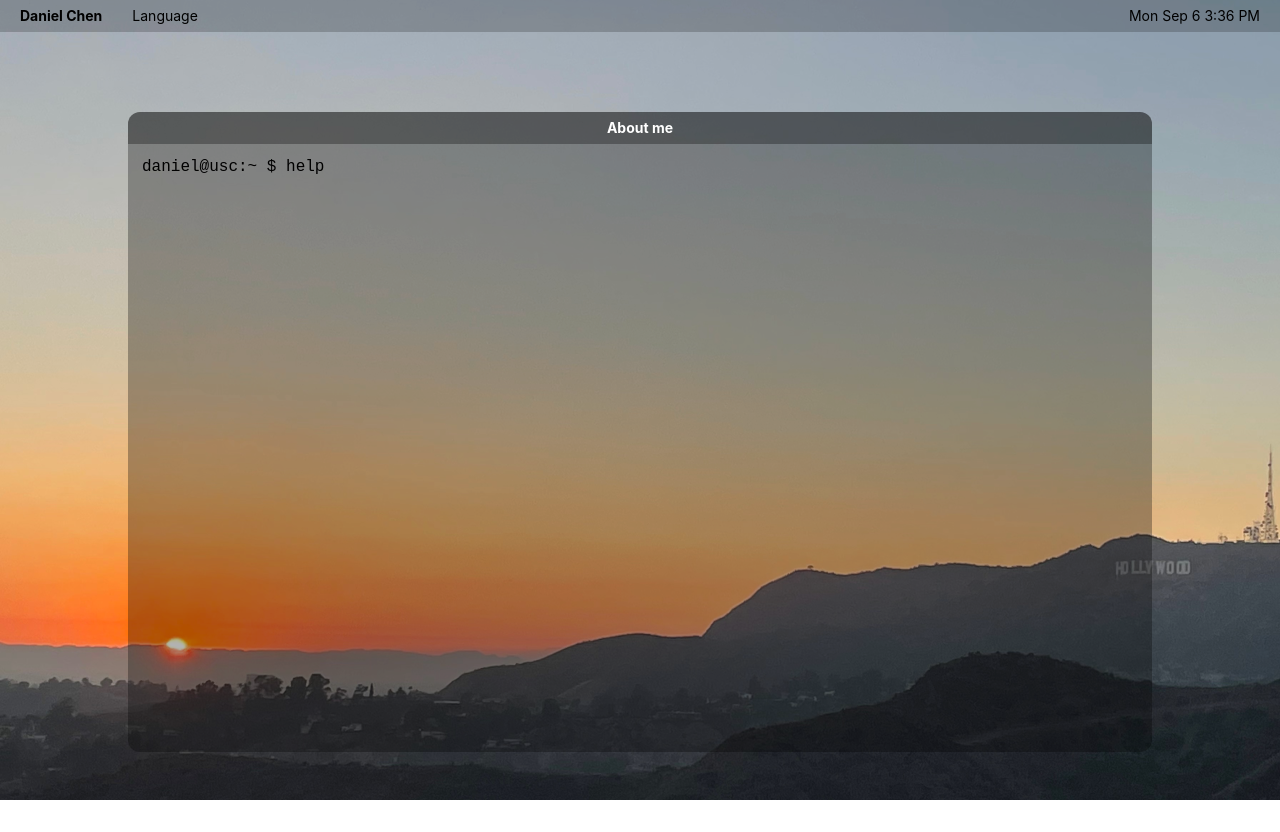
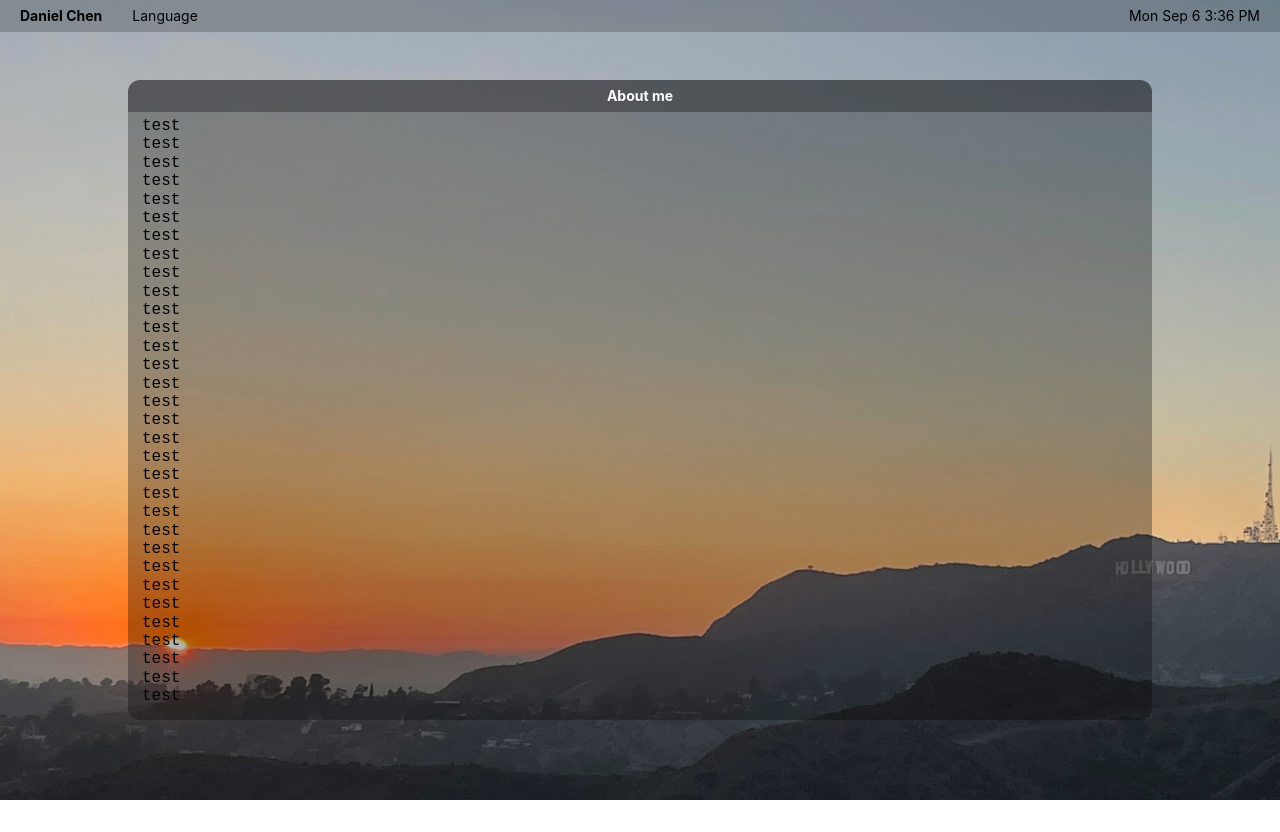
Before and after one commit to d4n1elchen/portfolio, a website built with webpack: page src/index.html in a window 1280 px wide. After the commit the page ends 800 px from the top, so only its background shows below. Built offline with nearby package versions, Linux system fonts and the light colour scheme.

Commit message:
feat: Implement printing

```diff
--- a/src/index.html
+++ b/src/index.html
@@ -22,9 +22,7 @@
           <div id="title-bar">
             <header class="title">About me</header>
           </div>
-          <div id="term-container">
-            <div id="term">daniel@usc:~ $ help</div>
-          </div>
+          <div id="term">daniel@usc:~ $ help</div>
         </div>
       </div>
     </div>
--- a/src/index.scss
+++ b/src/index.scss
@@ -4,6 +4,8 @@
   height: 100vh;
   font-family: -apple-system, BlinkMacSystemFont, "Segoe UI", Roboto, Oxygen,
     Ubuntu, Cantarell, "Open Sans", "Helvetica Neue", sans-serif;
+
+  position: relative;
 
   nav {
     height: 32px;
@@ -36,6 +38,9 @@
   }
 
   #window-container {
+    position: absolute;
+    top: 0;
+
     width: 100%;
     height: 100%;
     padding: 10vh 10vw;
@@ -46,6 +51,9 @@
       overflow: hidden;
       height: 100%;
       background: rgba(0, 0, 0, 0.3);
+
+      display: flex;
+      flex-direction: column;
 
       #title-bar {
         width: 100%;
@@ -62,12 +70,11 @@
         }
       }
 
-      #term-container {
+      #term {
+        font-family: "Courier New", Courier, monospace;
         padding: 14px;
-
-        #term {
-          font-family: "Courier New", Courier, monospace;
-        }
+        flex: 1;
+        overflow-y: auto;
       }
     }
   }
--- a/src/index.ts
+++ b/src/index.ts
@@ -1,2 +1,7 @@
+import { Term } from "./term";
+
 import "normalize.css";
 import "./index.scss";
+
+const termDiv = document.getElementById("term") as HTMLDivElement;
+const term = new Term(termDiv);
--- /dev/null
+++ b/src/term.ts
@@ -0,0 +1,27 @@
+import ForkTsCheckerWebpackPlugin from "fork-ts-checker-webpack-plugin";
+import { Nullable } from "./types";
+
+export class Term {
+  termDiv: HTMLDivElement;
+  printed: string;
+  input: string;
+
+  constructor(termDiv: Nullable<HTMLDivElement>) {
+    if (!termDiv) {
+      return;
+    }
+
+    this.termDiv = termDiv;
+    this.printed = "";
+
+    setInterval(() => {
+      this.printed += "test<br>";
+      this.print();
+    }, 100);
+  }
+
+  print() {
+    this.termDiv.innerHTML = this.printed;
+    this.termDiv.scrollTop = this.termDiv.scrollHeight;
+  }
+}
--- /dev/null
+++ b/src/types.ts
@@ -0,0 +1,2 @@
+/** Alias type for value that can be null */
+export type Nullable<T> = T | null;
```
